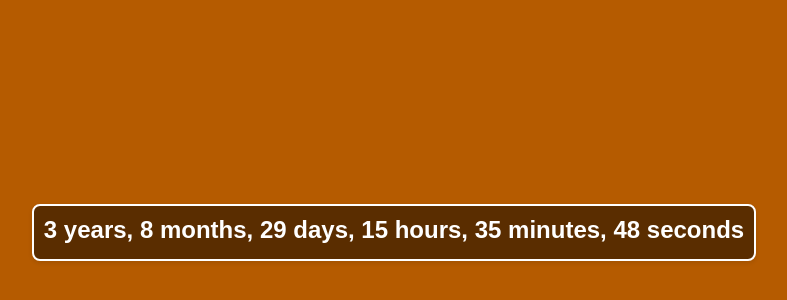
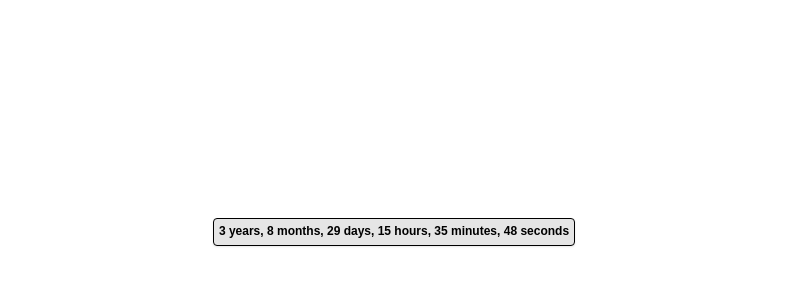
Before and after one commit to kitromanov/inf_timer, a plain HTML site: page index.html in a window 1280 px wide. Shown: the part 168-468 px from the top of the page, without its empty margins (246-1033 px from the left). Drawn offline with Linux system fonts and the light colour scheme.

Commit message:
Update index.html

```diff
--- a/index.html
+++ b/index.html
@@ -11,27 +11,27 @@
             height: 100vh;
             margin: 0;
             font-family: 'Arial', sans-serif;
-            background: #B55B00;
-            color: white;
+            background: white;
+            color: black;
         }
 
         .clock {
             text-align: center;
-            border: 2px solid white;
-            border-radius: 8px;
-            padding: 10px;
-            box-shadow: 0 2px 4px rgba(0, 0, 0, 0.1);
-            background: rgba(0, 0, 0, 0.5);
+            border: 1px solid black;
+            border-radius: 4px;
+            padding: 5px;
+            box-shadow: 0 1px 2px rgba(0, 0, 0, 0.1);
+            background: rgba(0, 0, 0, 0.1);
         }
 
         .clock h1 {
             margin: 0;
-            font-size: 1.5em;
+            font-size: 0.75em;
         }
 
         .clock p {
-            font-size: 0.75em;
-            margin: 5px 0 0;
+            font-size: 0.375em;
+            margin: 2px 0 0;
         }
     </style>
 </head>
```
